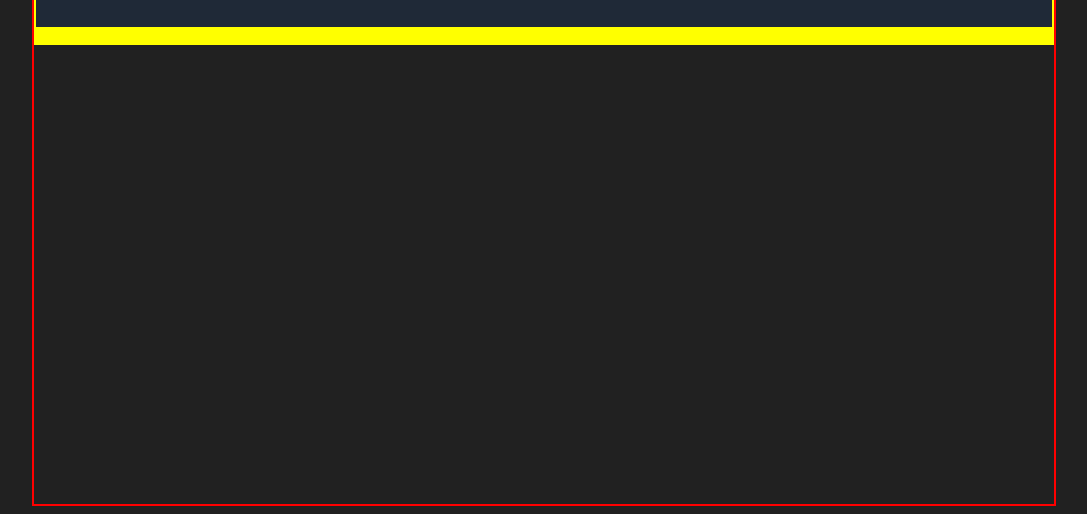
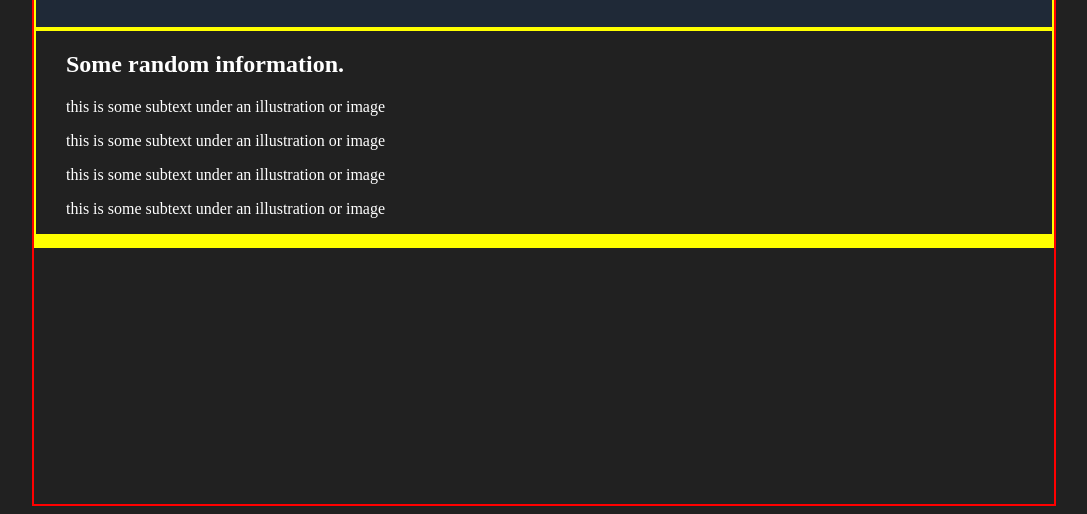
Before and after one commit to pinkyjackgit/ipad, a plain HTML site: page index.html in a window 1280 px wide. Shown: the part 302-816 px from the top of the page, without its empty margins (96-1183 px from the left). Drawn offline with Linux system fonts and the light colour scheme.

Commit message:
content: add information section

```diff
--- a/index.html
+++ b/index.html
@@ -30,7 +30,31 @@
           </div>
         </div>
       </div>
-      <div class="content-div"></div>
+      <div class="content-div content-div2">
+        <div class="info">
+          <div class="info-title">
+            <h2>Some random information.</h2>
+          </div>
+          <div class="box-div">
+            <div class="boxes">
+              <div class="box"></div>
+              <p>this is some subtext under an illustration or image</p>
+            </div>
+            <div class="boxes">
+              <div class="box"></div>
+              <p>this is some subtext under an illustration or image</p>
+            </div>
+            <div class="boxes">
+              <div class="box"></div>
+              <p>this is some subtext under an illustration or image</p>
+            </div>
+            <div class="boxes">
+              <div class="box"></div>
+              <p>this is some subtext under an illustration or image</p>
+            </div>
+          </div>
+        </div>
+      </div>
       <div class="content-div"></div>
       <div class="content-div"></div>
       <div class="content-div"></div>
```
